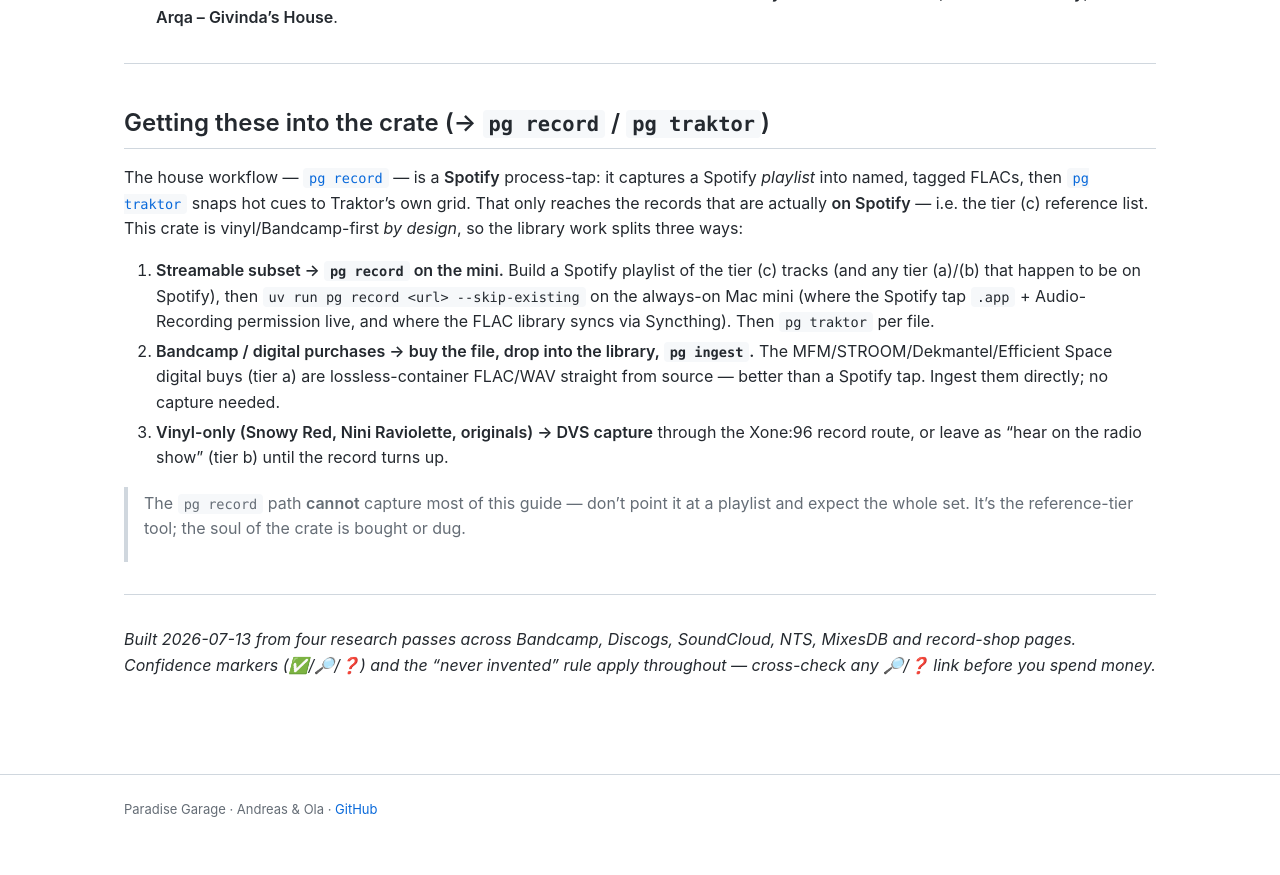
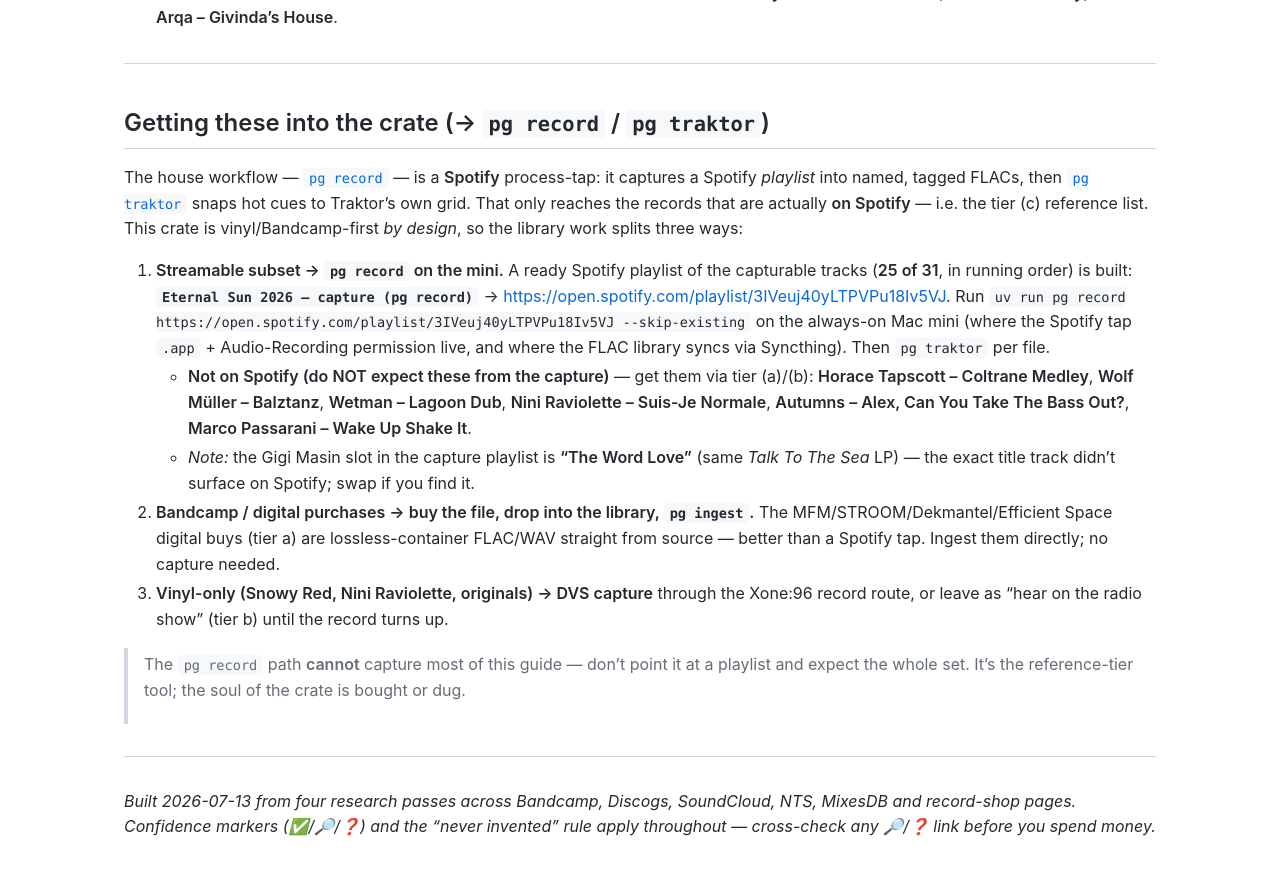
Before and after one commit to chaosisnotrandomitisrhythmic/paradise_garage, a Jekyll site: the page built from eternal-sun-2026.md, in a window 1280 px wide and 900 px high, scrolled down 13616 px. Shown: the top 875 px of the window. Built offline with Jekyll 4.4.1, drawn with Linux system fonts in a browser that asks for light colours; before the commit the page ends 14460 px from its top, so only the background shows below that.

Commit message:
docs(eternal-sun): add capture playlist URL + Spotify found/missing split

```diff
--- a/eternal-sun-2026.md
+++ b/eternal-sun-2026.md
@@ -362,7 +362,9 @@
 
 The house workflow — [`pg record`](recording) — is a **Spotify** process-tap: it captures a Spotify *playlist* into named, tagged FLACs, then [`pg traktor`](recording#traktor--pg-traktor-grid-snapped-cues) snaps hot cues to Traktor's own grid. That only reaches the records that are actually **on Spotify** — i.e. the tier (c) reference list. This crate is vinyl/Bandcamp-first *by design*, so the library work splits three ways:
 
-1. **Streamable subset → `pg record` on the mini.** Build a Spotify playlist of the tier (c) tracks (and any tier (a)/(b) that happen to be on Spotify), then `uv run pg record <url> --skip-existing` on the always-on Mac mini (where the Spotify tap `.app` + Audio-Recording permission live, and where the FLAC library syncs via Syncthing). Then `pg traktor` per file.
+1. **Streamable subset → `pg record` on the mini.** A ready Spotify playlist of the capturable tracks (**25 of 31**, in running order) is built: **`Eternal Sun 2026 — capture (pg record)`** → <https://open.spotify.com/playlist/3IVeuj40yLTPVPu18Iv5VJ>. Run `uv run pg record https://open.spotify.com/playlist/3IVeuj40yLTPVPu18Iv5VJ --skip-existing` on the always-on Mac mini (where the Spotify tap `.app` + Audio-Recording permission live, and where the FLAC library syncs via Syncthing). Then `pg traktor` per file.
+   - **Not on Spotify (do NOT expect these from the capture)** — get them via tier (a)/(b): **Horace Tapscott – Coltrane Medley**, **Wolf Müller – Balztanz**, **Wetman – Lagoon Dub**, **Nini Raviolette – Suis-Je Normale**, **Autumns – Alex, Can You Take The Bass Out?**, **Marco Passarani – Wake Up Shake It**.
+   - *Note:* the Gigi Masin slot in the capture playlist is **"The Word Love"** (same *Talk To The Sea* LP) — the exact title track didn't surface on Spotify; swap if you find it.
 2. **Bandcamp / digital purchases → buy the file, drop into the library, `pg ingest`.** The MFM/STROOM/Dekmantel/Efficient Space digital buys (tier a) are lossless-container FLAC/WAV straight from source — better than a Spotify tap. Ingest them directly; no capture needed.
 3. **Vinyl-only (Snowy Red, Nini Raviolette, originals) → DVS capture** through the Xone:96 record route, or leave as "hear on the radio show" (tier b) until the record turns up.
 
```
